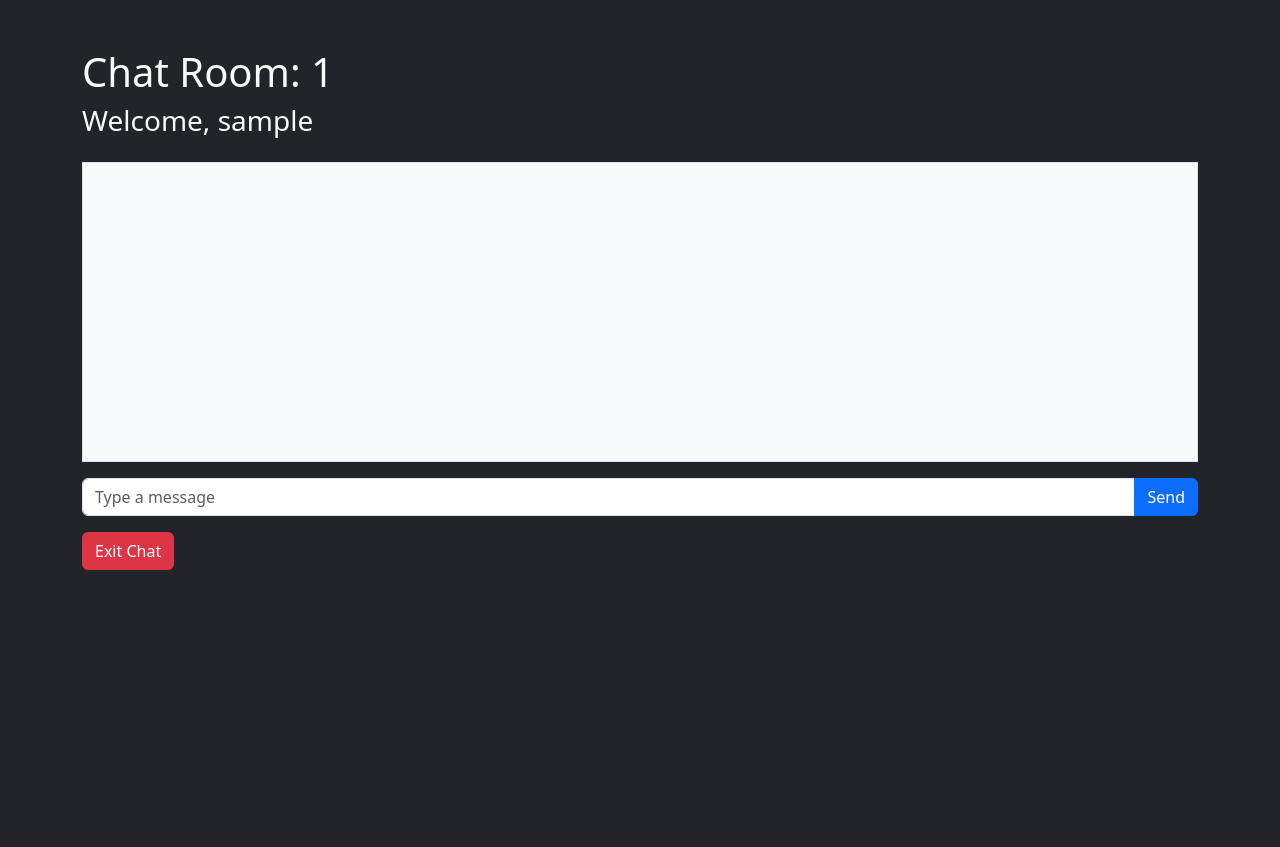
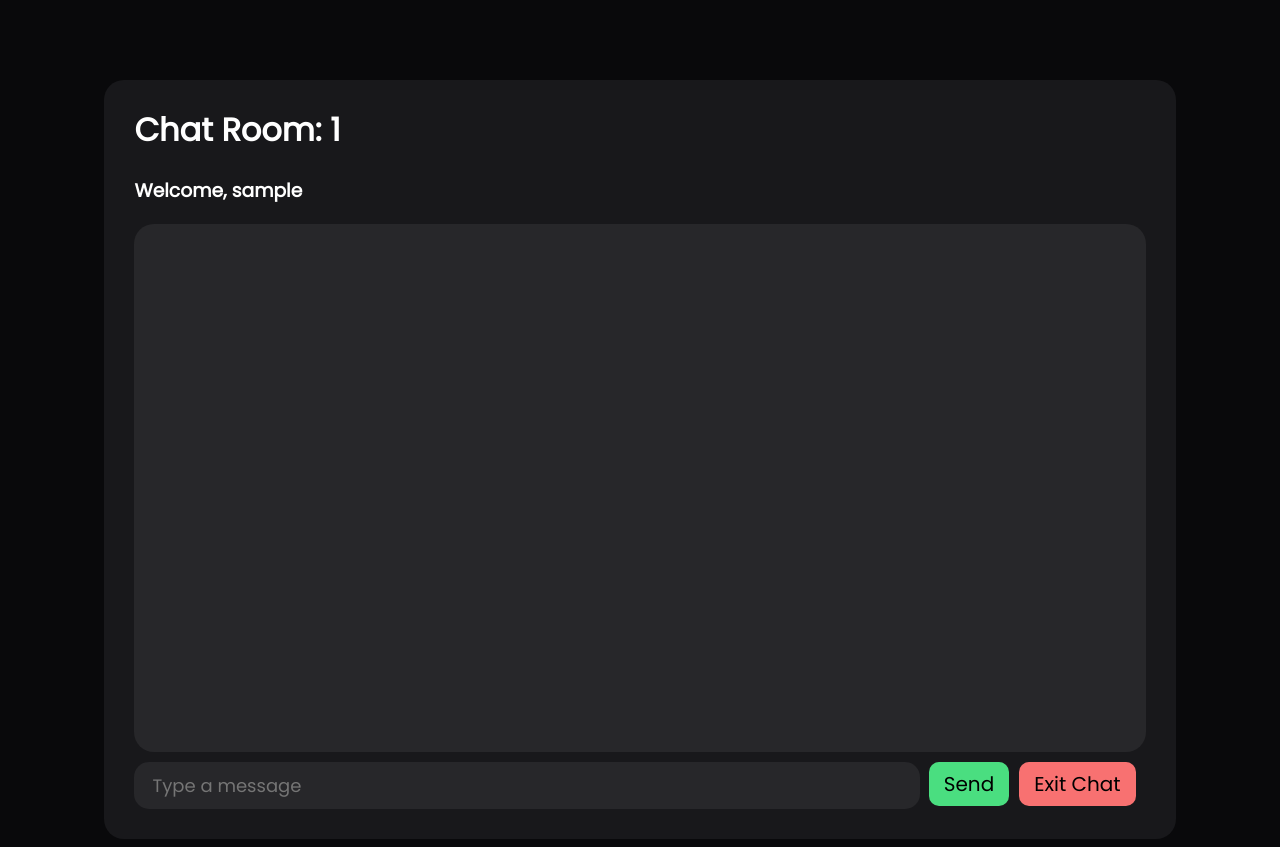
Before and after one commit to sortira/shush, a Flask app: template templates/chat.html in a window 1280 px wide. Before the commit the page ends 570 px from the top, so only its background shows below. Run offline with Flask 3, Linux system fonts and the light colour scheme; the template is opened without the code that fills it: most values are stand-ins (such as "Sample title", 1, 10 or a date in 2020).

Commit message:
fixed ui

```diff
--- /dev/null
+++ b/static/css/chat.css
@@ -0,0 +1,65 @@
+@font-face {
+    font-family: pop;
+    src: url(Poppins-Regular.ttf);
+}
+body{
+    background-color: rgb(9 9 11);
+    color: white;
+    font-family: pop;
+}
+.container{
+    background-color: rgb(24 24 27);
+    margin: auto;
+    margin-top: 10vh;
+    width: 80%;
+    border-radius: 20px;
+    padding: 30px;
+    padding-top: 5px;
+}
+.chat{
+    background-color: rgb(39 39 42);
+    border-radius: 20px;
+    padding: 20px;
+    padding-top: 8px;
+    font-size: 20px;
+}
+.input-group{
+    display: flex;
+}
+input{
+    all:unset;
+
+    /* flex: 1; */
+    width: 100%;
+    border-radius: 15px;
+    margin-top: 10px;
+    background-color: rgb(39 39 42);
+    font-size: 18px;
+    padding: 10px 18px;
+}
+#inp{
+    flex: 2;
+    margin-right: 45px;
+}
+#butt{
+    margin-right: 10px;
+    min-width: fit-content;
+}
+button{
+    all:unset;
+    /* width: 300px; */
+    color: black;
+    font-size: 20px;
+    background-color: rgb(248 113 113);
+    border-radius: 10px;
+    padding: 7px 15px;
+    margin-top: 10px;
+}
+.box button{
+    text-align: left;
+    color: white;
+    border-radius: 15px;
+    background-color: rgb(24 24 27);
+    width: fit-content;
+    padding: 10px;
+}
--- a/templates/chat.html
+++ b/templates/chat.html
@@ -3,21 +3,29 @@
 
 <head>
     <title>Chat Room</title>
-    <link rel="stylesheet" href="https://cdn.jsdelivr.net/npm/bootstrap@5.3.0/dist/css/bootstrap.min.css">
+    <link rel="stylesheet" href="{{ url_for('static', filename='css/chat.css') }}">
+    <!-- <link rel="stylesheet" href="../static/css/chat.css"> -->
 </head>
 
-<body class="bg-dark text-light">
-    <div class="container mt-5">
+<body>
+    <div class="container">
         <h1>Chat Room: {{ room_id }}</h1>
         <h3>Welcome, {{ username }}</h3>
-        <div id="chatBox" class="mt-4 p-3 border bg-light text-dark" style="height: 300px; overflow-y: scroll;"></div>
+        <div id="chatBox" class="chat" style="height: 500px; overflow-y: scroll;"></div>
         <form id="messageForm" class="mt-3">
             <div class="input-group">
+                <div id="inp">
                     <input type="text" id="messageInput" class="form-control" placeholder="Type a message" required>
-                <button type="submit" class="btn btn-primary">Send</button>
+                </div>
+                <div id="butt">
+                    <button type="submit" style="background-color: rgb(74 222 128);">Send</button>
+                </div>
+                <div id="butt">
+                    <button id="exitChatBtn">Exit Chat</button>
+                </div>
             </div>
         </form>
-        <button id="exitChatBtn" class="btn btn-danger mt-3">Exit Chat</button>
+
     </div>
 
     <script>
@@ -45,7 +53,16 @@
                 .then(messages => {
                     chatBox.innerHTML = '';
                     messages.forEach(msg => {
-                        chatBox.innerHTML += `<p><strong>${msg.username}:</strong> ${msg.message}</p>`;
+                        // Check if the message's username matches the current user's username
+                        const isCurrentUser = msg.username === "{{ username }}";
+                        const messageAlignment = isCurrentUser ? "text-align: right;" : "text-align: left;";
+                        const usernameStyle = isCurrentUser ? "font-weight: bold; color: rgb(248 113 113)" : "font-weight: bold; color: rgb(74 222 128)";
+
+                        chatBox.innerHTML += `
+                    <div style="${messageAlignment}" class="box">
+                        <button><span style="${usernameStyle}">${msg.username}:</span> ${msg.message}</button>
+                    </div>
+                `;
                     });
                 });
         }
```
Also changed, not shown: static/css/login.css (added, +39 -0 lines), static/css/style.css (+6 -3 lines), templates/login.html (+8 -2 lines). Lines whose indentation alone changed are shown as unchanged.
